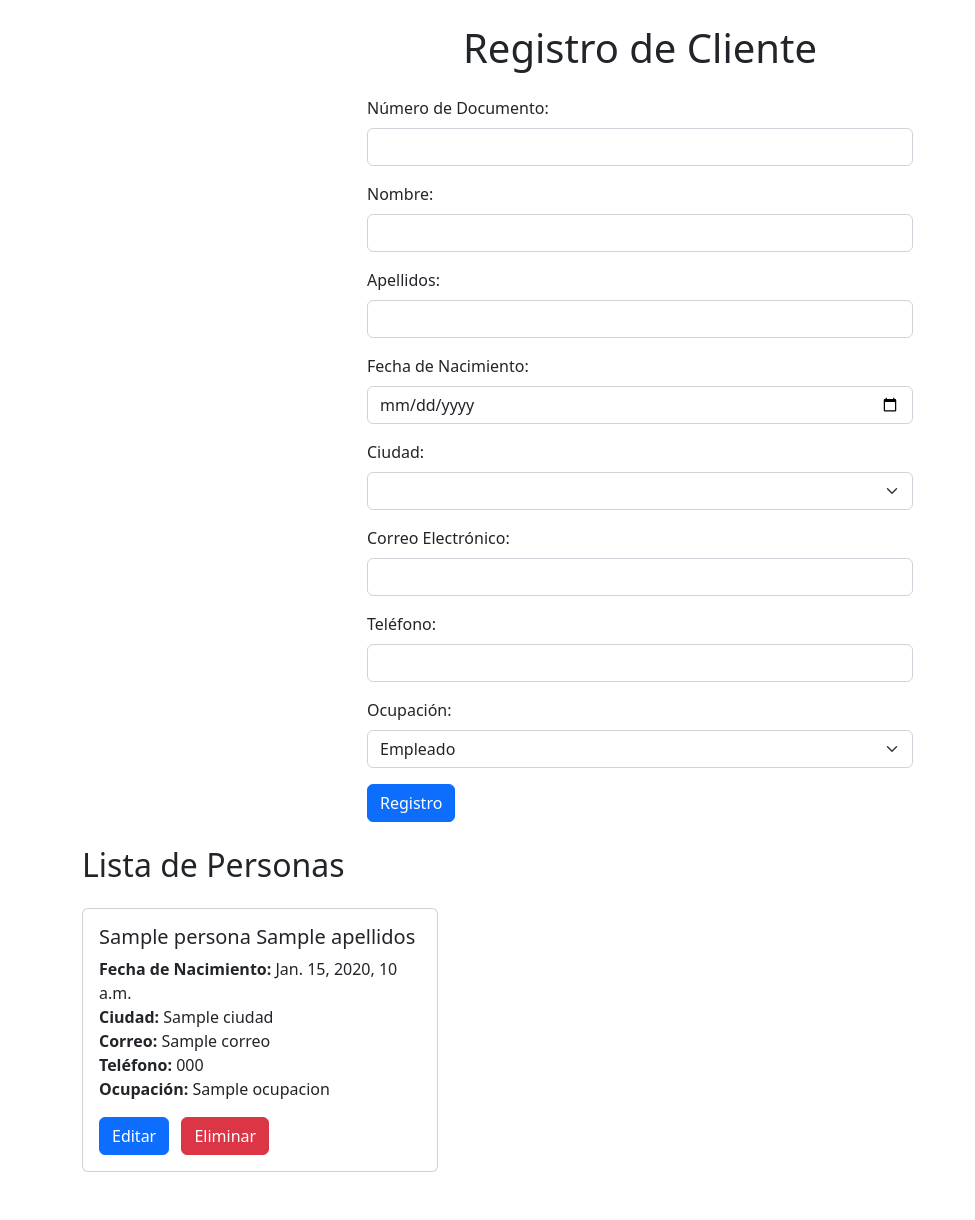
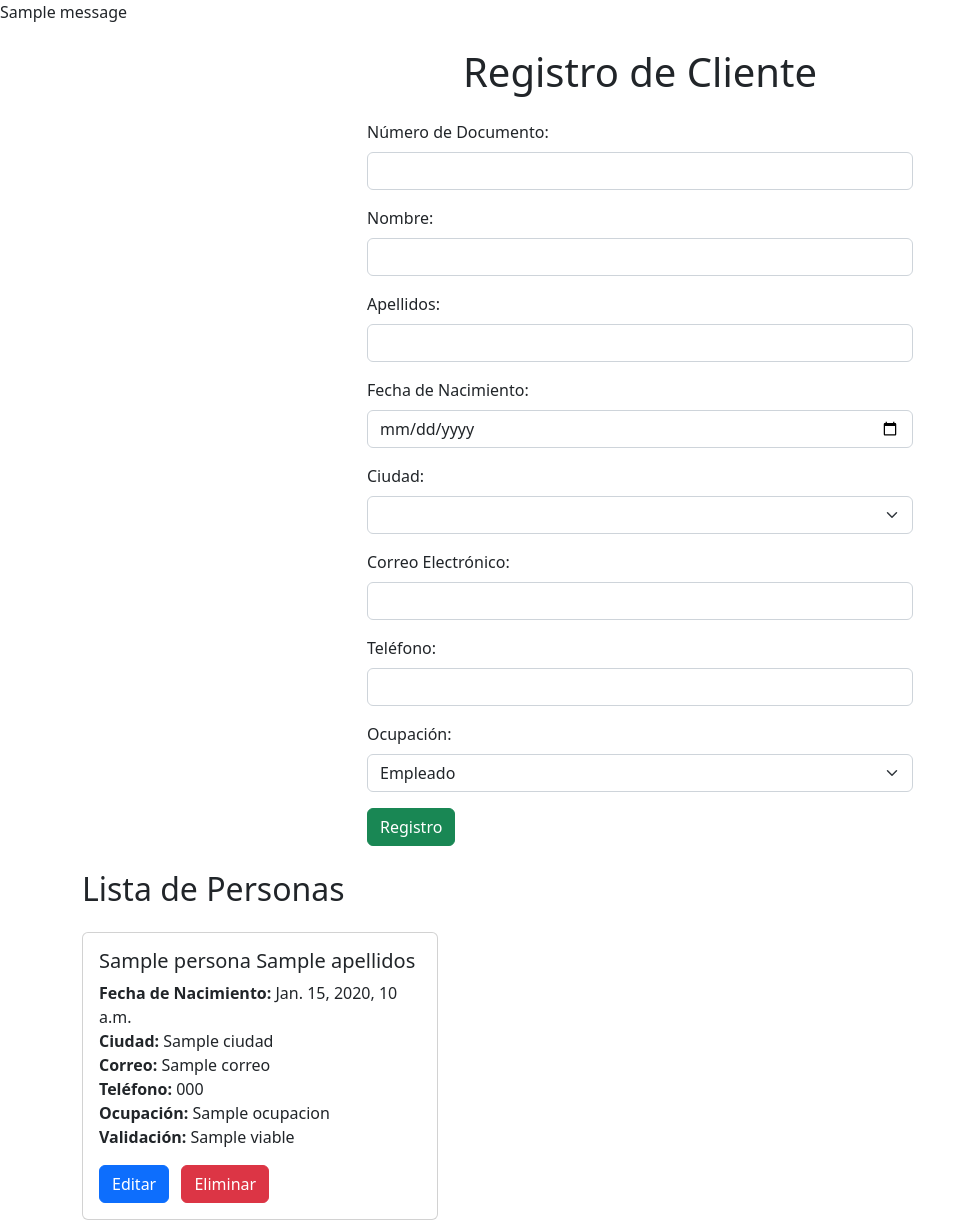
Before and after one commit to CatSnoopy/Crud, a Django app: template crud/personas/templates/formulario.html in a window 1280 px wide. Shown: the whole page, without its empty margins (0-975 px from the left). Before the commit the page ends 1172 px from the top, so only its background shows below. Run offline with Django 3.2, Linux system fonts and the light colour scheme; the template is opened without the code that fills it: most values are stand-ins (such as "Sample title", 1, 10 or a date in 2020); one stand-in notice (Sample message) is shown.

Commit message:
Update formulario.html

```diff
--- a/crud/personas/templates/formulario.html
+++ b/crud/personas/templates/formulario.html
@@ -1,3 +1,4 @@
+{% load static %}
 <!DOCTYPE html>
 <html lang="es">
 
@@ -11,11 +12,18 @@
 </head>
 
 <body>
+    {% if messages %}
+
+    {% for mensaje in messages %}
+    {{ mensaje }}
+    {% endfor %}
+
+    {% endif %}
     <div class="container">
         <h1 class="mt-4 mb-4 text-center">Registro de Cliente</h1>
         <div class="row justify-content-center">
             <div class="col-md-6">
-                <form action="/personas/new/" method="post">
+                <form id="formulario" action="/personas/new/" method="post">
                     {% csrf_token %}
 
                     <div class="mb-3">
@@ -75,7 +83,6 @@
 
                         </select>
                         <!-- Opciones de ciudades -->
-
                     </div>
 
                     <div class="mb-3">
@@ -96,7 +103,7 @@
                             <option value="Pensionado">Pensionado</option>
                         </select>
                     </div>
-                    <button type="submit" class="btn btn-primary">Registro</button>
+                    <button type="submit" class="btn btn-success">Registro</button>
                 </form>
             </div>
         </div>
@@ -114,8 +121,8 @@
                                 <strong>Ciudad:</strong> {{ persona.ciudad }}<br>
                                 <strong>Correo:</strong> {{ persona.correo }}<br>
                                 <strong>Teléfono:</strong> {{ persona.telefono }}<br>
-                                <strong>Ocupación:</strong> {{ persona.ocupacion }}
-                            </p>
+                                <strong>Ocupación:</strong> {{ persona.ocupacion }} <br>
+                                <strong>Validación:</strong> {{ persona.viable }}
                             <div>
                                 <a href="{% url 'editar_persona' persona.numero_de_documento %}"
                                     class="btn btn-primary me-2">Editar</a>
@@ -129,6 +136,8 @@
             </div>
         </div>
     </div>
+    <script src="{% static 'js/gestion.js' %}">
+    </script>
 </body>
 
 </html>
```
